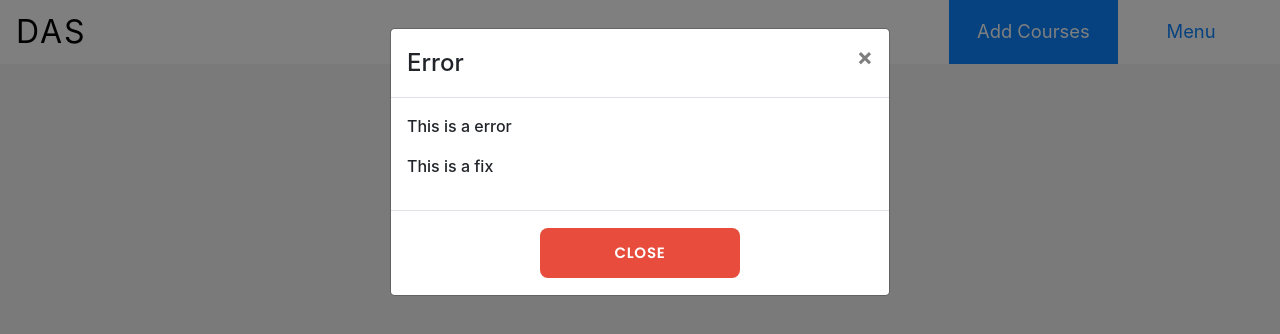
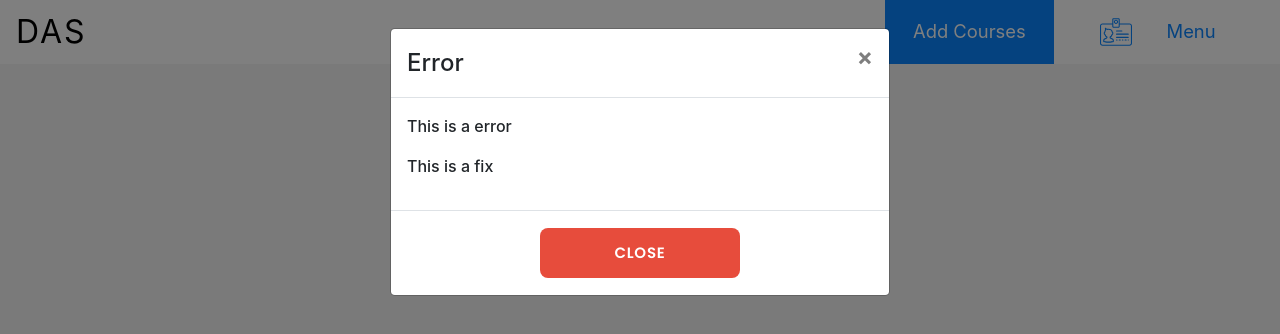
Before and after one commit to JoelRaymann/das-react-app, a React (Create React App) app: page /test in a window 1280 px wide. Shown: the top 334 px of the page. Built offline with nearby package versions, Linux system fonts and the light colour scheme.

Commit message:
Added a new Icon for menuu, and cleaned up the nav bar

```diff
--- a/src/components/menu-navbar/menu-navbar.component.jsx
+++ b/src/components/menu-navbar/menu-navbar.component.jsx
@@ -46,10 +46,19 @@ function MenuNavbarComponent({ currentUser, brand }) {
       >
         <NavItemComponent
           to="#"
+          id="Menu"
+          iconSrc={
+            process.env.PUBLIC_URL +
+            "/assets/icons/nav-option-icons/pass.svg"
+          }
           $disableIconPopover
-          id="Menu"
           $primaryBgColor = "#ffffff"
-          $secondaryLinkColor = "#0a84ff"
+          // $secondaryBgColor = "#23232e"
+          $primaryIconColor="#0a84ff"
+          $secondaryIconColor = "#ffffff"
+          $primaryLinkColor = "#0a84ff"
+          $secondaryLinkColor = "#ffffff"
+          $iconAnimation="enlarge"
         >
           Menu
         </NavItemComponent>
--- a/src/components/menu-navbar/menu-navbar.styles.scss
+++ b/src/components/menu-navbar/menu-navbar.styles.scss
@@ -36,17 +36,17 @@
 }
 
 #Menu {
-  border-radius: 5px;
+  // border-radius: 5px;
   justify-items: center;
   padding: 10px 30px;
   letter-spacing: 0;
-  background-color: #ffffff;
+  // background-color: #ffffff;
 
 }
 
 #Menu:hover,
 #Menu:active {
-letter-spacing: 1px;
+letter-spacing: 0px;
 }
 
 #Menu:after,
--- a/src/components/popover/popover.component.jsx
+++ b/src/components/popover/popover.component.jsx
@@ -41,7 +41,7 @@ function PopoverComponent({ currentUser, sessionToken, userSignOutStart }) {
               process.env.PUBLIC_URL +
               "/assets/icons/nav-option-icons/add_course_icon.svg"
             }
-            $secondaryIconColor="00ff00"
+            $secondaryIconColor="ffffff"
             $disableIconPopover
           >
             Add Course
@@ -55,6 +55,7 @@ function PopoverComponent({ currentUser, sessionToken, userSignOutStart }) {
               "/assets/icons/nav-option-icons/user_icon.svg"
             }
             $disableIconPopover
+            $secondaryIconColor="ffffff"
           >
             View Profile
           </NavItemComponent>
@@ -66,7 +67,7 @@ function PopoverComponent({ currentUser, sessionToken, userSignOutStart }) {
               process.env.PUBLIC_URL +
               "/assets/icons/nav-option-icons/settings_icon.svg"
             }
-            $secondaryIconColor="ffff00"
+            $secondaryIconColor="ffffff"
             $iconAnimation="rotate"
             $disableIconPopover
           >
@@ -80,7 +81,8 @@ function PopoverComponent({ currentUser, sessionToken, userSignOutStart }) {
               process.env.PUBLIC_URL +
               "/assets/icons/nav-option-icons/logout_icon.svg"
             }
-            $secondaryIconColor="ff0000"
+            $secondaryIconColor="#FFFFFF"
+            $secondaryBgColor="#F44336"
             $iconAnimation="enlarge"
             $disableIconPopover
           >
```
Also changed, not shown: public/assets/icons/nav-option-icons/pass.svg (added).
